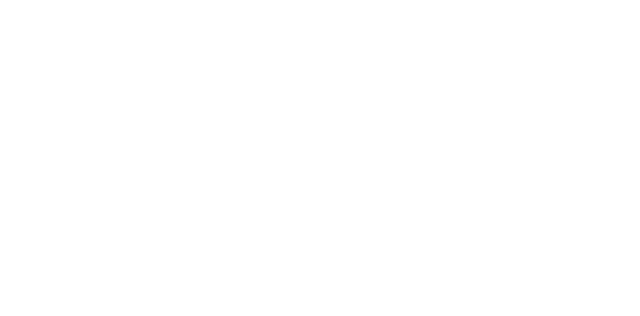
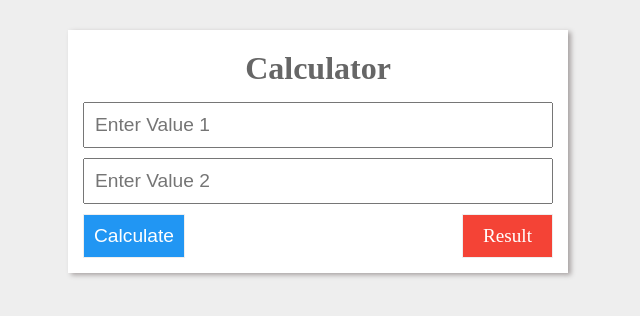
Before and after one commit to jithinbalakrishnan/training, a plain HTML site: page index.html in a window 1280 px wide. Shown: the whole page, without its empty margins (322-962 px from the left). Drawn offline with nearby package versions, Linux system fonts and the light colour scheme.

Commit message:
Calculator UI Added

```diff
--- a/app.css
+++ b/app.css
@@ -1,4 +1,51 @@
 html, body {
     margin: 0;
     padding: 0;
+    background: #eee;
 }
+
+.form-wrapper {
+    width: 500px;
+    min-height: 200px;
+    padding: 10px 0;
+    /*border: 1px solid #555;*/
+    box-sizing: border-box;
+    box-shadow: 3px 2px 0.3em #a7a2a2;
+    /*border-radius: 4px;*/
+    background: #fff;
+    margin: 30px auto;
+
+}
+
+.heading {
+    text-align: center;
+    color: #666;
+    margin: 10px;
+}
+
+.input-field {
+    padding: 10px;
+    margin: 5px 15px;
+    width: 470px;
+    font-size: 120%;
+    box-sizing: border-box;
+}
+
+.btn-calculate {
+    padding: 10px;
+    margin: 5px 15px;
+    color: #fff;
+    font-size: 120%;
+    background: #2196F3;
+    border: 1px solid #eee;
+}
+
+.result {
+    padding: 10px 20px;
+    margin: 5px 15px;
+    font-size: 120%;
+    border: 1px solid #eee;
+    float: right;
+    background: #f44336;
+    color: #fff;
+}
--- a/index.html
+++ b/index.html
@@ -8,6 +8,12 @@
     <link rel="stylesheet" href="app.css">
 </head>
 <body>
-
+<div class="form-wrapper">
+    <h1 class="heading">Calculator</h1>
+    <input type="text" placeholder="Enter Value 1" class="input-field"/>
+    <input type="text" placeholder="Enter Value 2" class="input-field">
+    <button class="btn-calculate">Calculate</button>
+    <span class="result">Result</span>
+</div>
 </body>
 </html>
```
